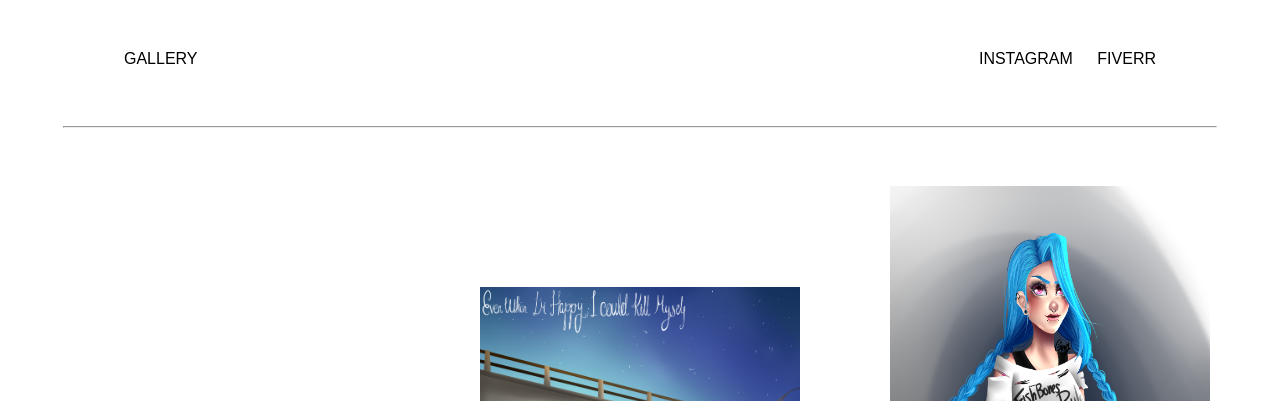
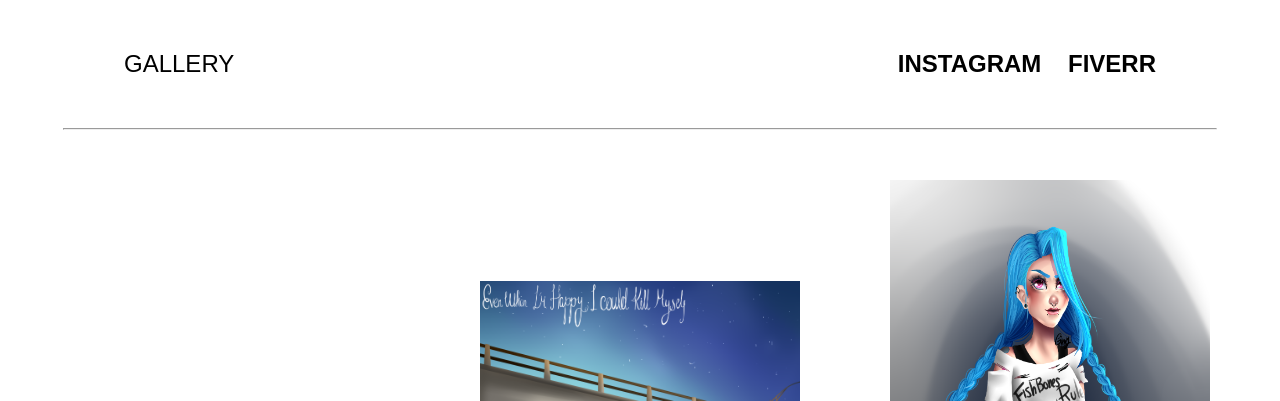
Before and after one commit to virginia-art/virginia-art.github.io, a plain HTML site: page index.html in a window 1280 px wide. Shown: the top 401 px of the page. Drawn offline with nearby package versions, Linux system fonts and the light colour scheme.

Commit message:
Fancier header!

```diff
--- a/index.html
+++ b/index.html
@@ -16,8 +16,8 @@
             </nav>
             <div id="social-links">
                 <ul>
-                    <li><a href="https://www.instagram.com/virginia__art" target="_blank">INSTAGRAM</a></li>
-                    <li><a href="https://www.fiverr.com/virginiaart" target="_blank">FIVERR</a></li>
+                    <li id="instagram-link"><a href="https://www.instagram.com/virginia__art" target="_blank">INSTAGRAM</a></li>
+                    <li id="fiverr-link"><a href="https://www.fiverr.com/virginiaart" target="_blank">FIVERR</a></li>
                 </ul>
             </div>
         </header>
--- a/style.css
+++ b/style.css
@@ -9,11 +9,17 @@ header {
     justify-content: space-between;
     width: 90%;
     margin: 0 auto;
+    font-size: 1.5rem;
+    font-weight: lighter;
 }
 
 header > * {
     display: inline;
     margin: 50px;
+}
+
+header > #social-links {
+    font-weight: bold;
 }
 
 header ul {
@@ -32,8 +38,20 @@ header ul li a {
     text-decoration: none;
 }
 
+#instagram-link a:hover {
+    background: linear-gradient(200deg, #d047d1 10%, #ff0000, #ffff00);
+    -webkit-background-clip: text;
+    -webkit-text-fill-color: transparent;
+}
+
+#fiverr-link a:hover {
+    color: #1dbf73;
+}
+
 hr.header-sep {
     width: 90%;
+    margin-top: 0;
+    margin-bottom: 0;
 }
 
 #gallery {
```
